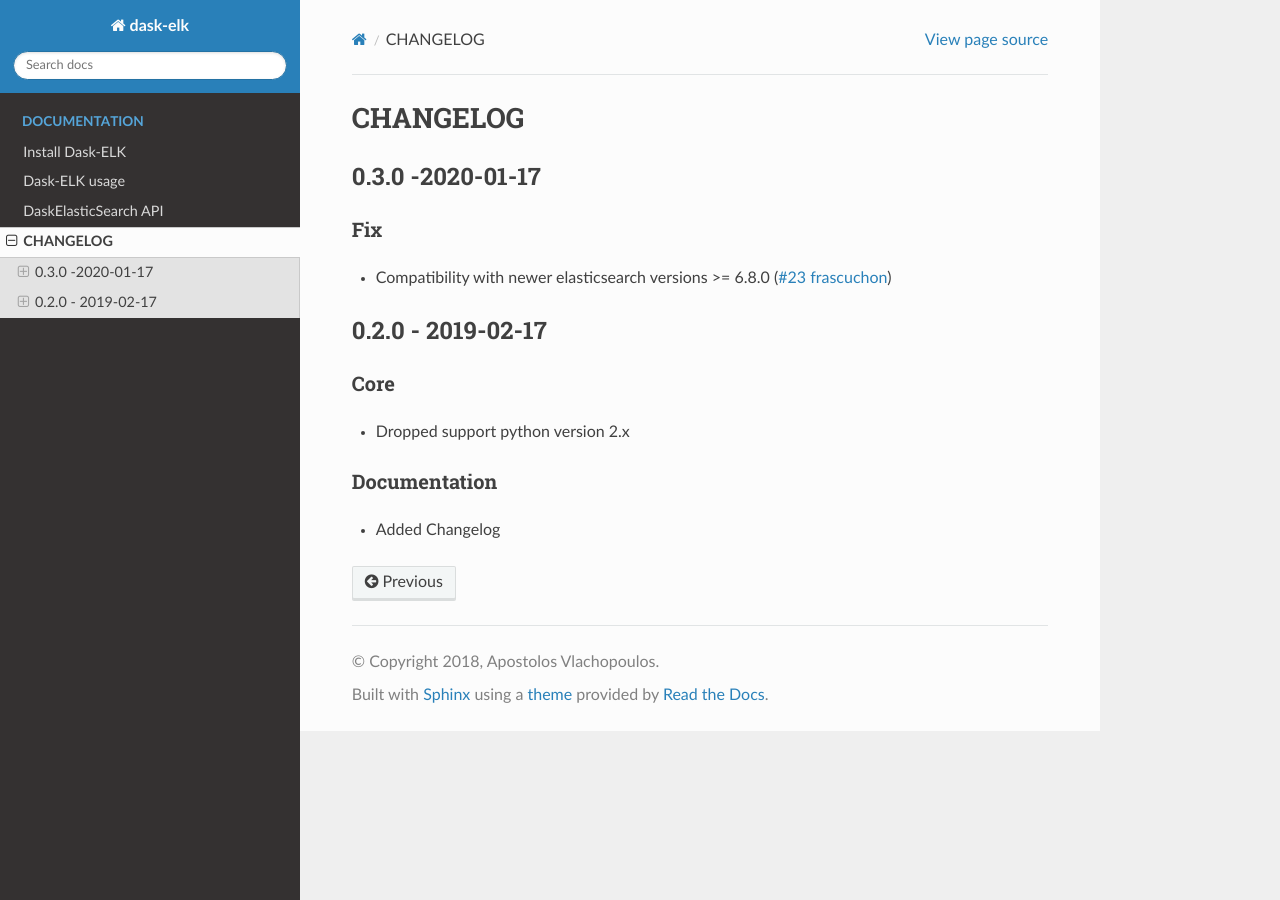
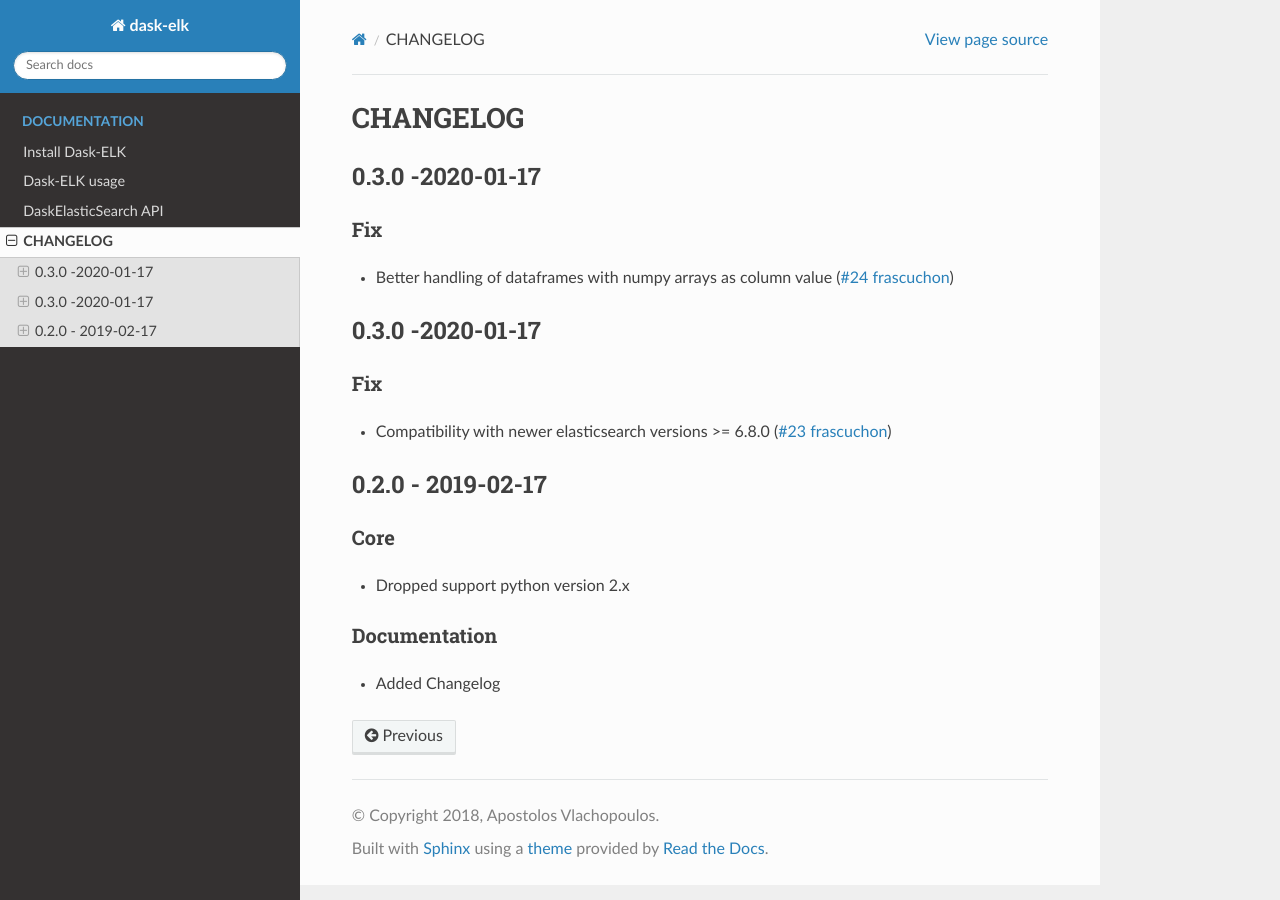
Before and after one commit to avlahop/dask-elk, a Sphinx documentation site: the page built from docs/changelog.rst, in a window 1280 px wide. Built offline with Sphinx 7.4.7 and the Read the Docs theme 2.0.0, drawn with Linux system fonts in a browser that asks for light colours.

Commit message:
update bumpversion to 0.4.0

```diff
--- a/docs/changelog.rst
+++ b/docs/changelog.rst
@@ -1,6 +1,13 @@
 *********
 CHANGELOG
 *********
+
+0.3.0 -2020-01-17
+=================
+Fix
+---
+- Better handling of dataframes with numpy arrays as column value (`#24 <https://github.com/avlahop/dask-elk/issues/243>`_ `frascuchon <https://github.com/frascuchon>`_)
+
 
 0.3.0 -2020-01-17
 =================
--- a/setup.py
+++ b/setup.py
@@ -7,7 +7,7 @@ with open('README.md', 'r') as f:
 
 setup(
     name='dask_elk',
-    version='0.3.0',
+    version='0.4.0',
     description='Dask connection with Elasticsearch',
     long_description=long_description,
     long_description_content_type="text/markdown",
```
